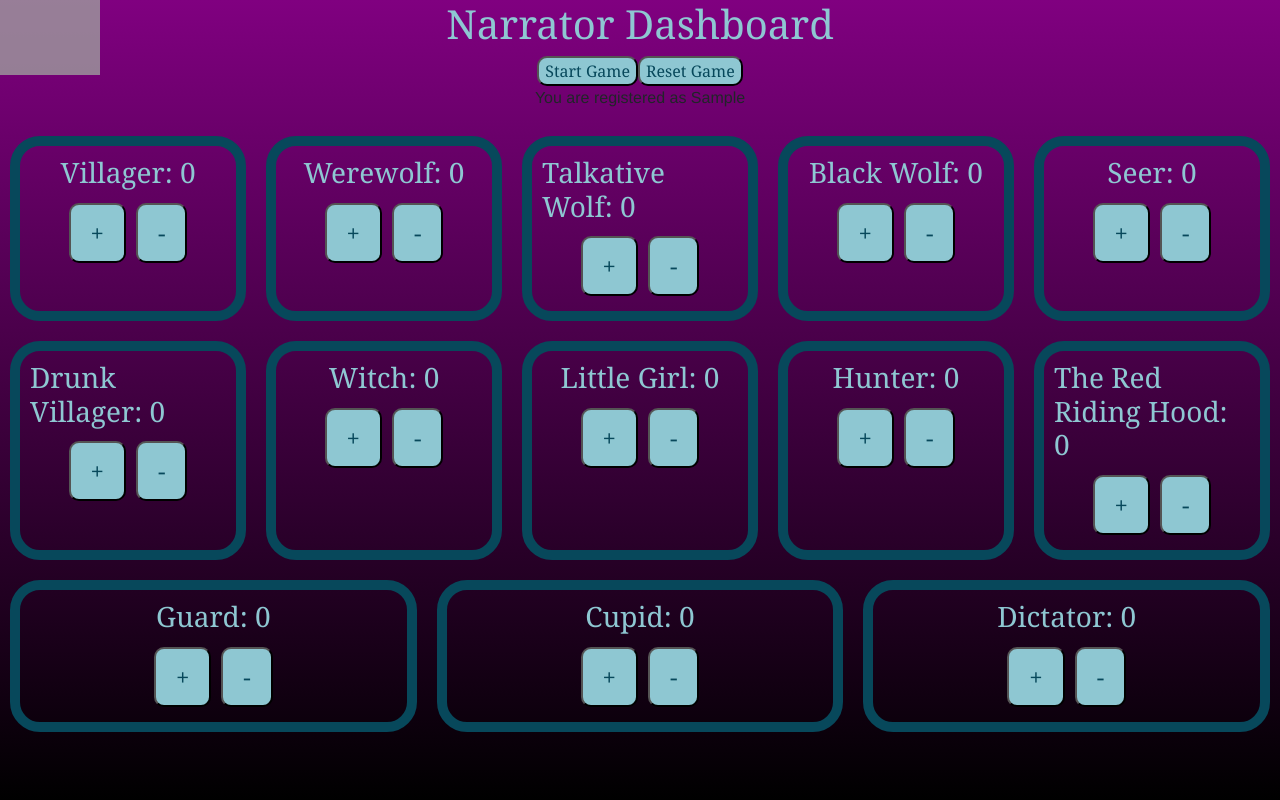
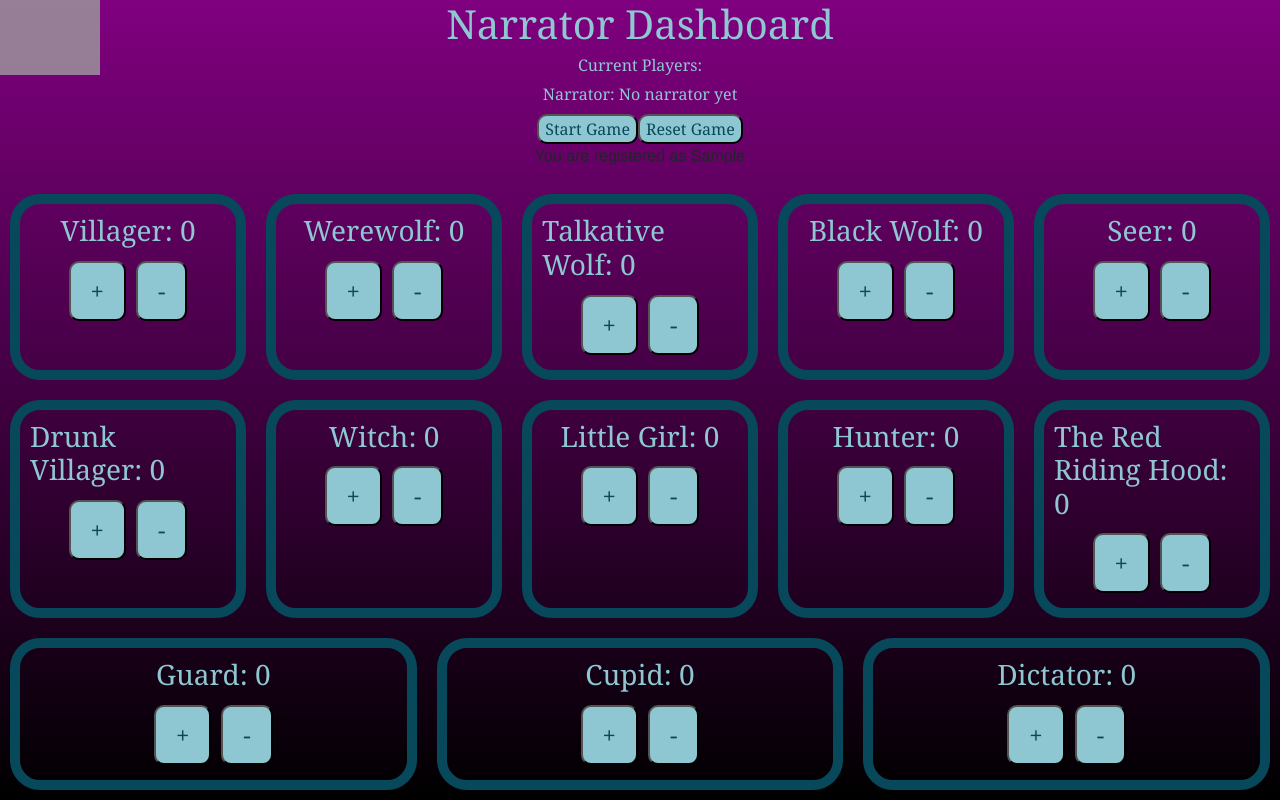
Before and after one commit to Ehloi/wherewolf-game, a React (Create React App) app: page /narrator-dashboard-lobby in a window 1280 px wide. Both pictures are taken after typing "Sample" into the empty fields and a click on the button "Submit". Built offline with nearby package versions, Linux system fonts and the light colour scheme; no server answers; grey boxes are pictures that could not be loaded.

Commit message:
narrator has list of players in lobby and changes the display of dead indicator to rely on the players not the player
Signed-off-by: Eloi Honnet <eloi.honnet@epita.fr>

```diff
--- a/src/Narrator/NarratorDashboardLobby.tsx
+++ b/src/Narrator/NarratorDashboardLobby.tsx
@@ -26,7 +26,11 @@ const NarratorDashboardLobby: React.FC = () => {
   const [isNameSubmitted, setIsNameSubmitted] = useState<boolean>(false);
   const [roles, setRoles] = useState<Role[]>([]);
   const allRoleAttributes: RoleAttributes[] = Object.values(RoleAttributes);
+  const [players, setPlayers] = useState<Player[]>([]);
   useEffect(() => {
+    socket.on("update-players", (updatedPlayers: Player[]) => {
+      setPlayers(updatedPlayers);
+    });
     socket.on("update-roles", (newRoles: Role[]) => {
       setRoles(newRoles);
     });
@@ -34,6 +38,7 @@ const NarratorDashboardLobby: React.FC = () => {
       navigate("/");
     });
     return () => {
+      socket.off("update-players");
       socket.off("update-roles");
       socket.off("reset-game");
     };
@@ -65,6 +70,16 @@ const NarratorDashboardLobby: React.FC = () => {
       {isNameSubmitted ? (
         <div className="centered-content">
           <h1>Narrator Dashboard</h1>
+          <h3 className="current-players">
+            Current Players:{" "}
+            {players
+              .filter((player) => player.playerType === "Player")
+              .map((player) => player.name)
+              .join(", ")}
+          </h3>
+          <h3 className="narrator-info">
+            {"Narrator: " + `${players.find((player) => player.playerType === "Narrator") ? players.find((player) => player.playerType === "Narrator")?.name : "No narrator yet"}` + "\n"}
+          </h3>
           {
             <div>
               <button
--- a/src/Player/PlayerDashboardInGame.tsx
+++ b/src/Player/PlayerDashboardInGame.tsx
@@ -121,7 +121,7 @@ const PlayerDashboardInGame: React.FC = () => {
           .map((p: Player) => (
             <div className="player-card" key={p.name}>
               <h3 className="player-info">
-                {p.name} <span className={`status-indicator ${playerInfo?.isAlive ? "alive-indicator" : "dead-indicator"}`}></span>
+                {p.name} <span className={`status-indicator ${p.isAlive ? "alive-indicator" : "dead-indicator"}`}></span>
               </h3>
             </div>
           ))}
```
